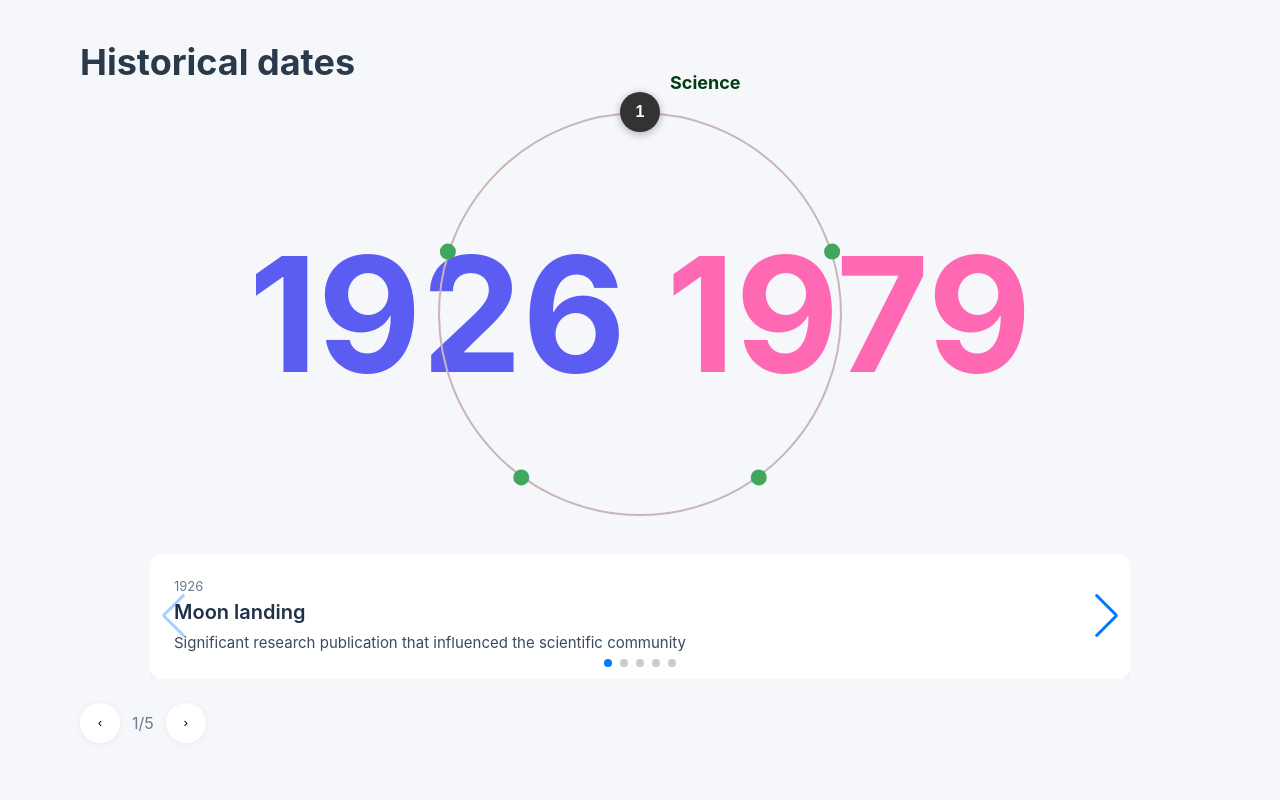
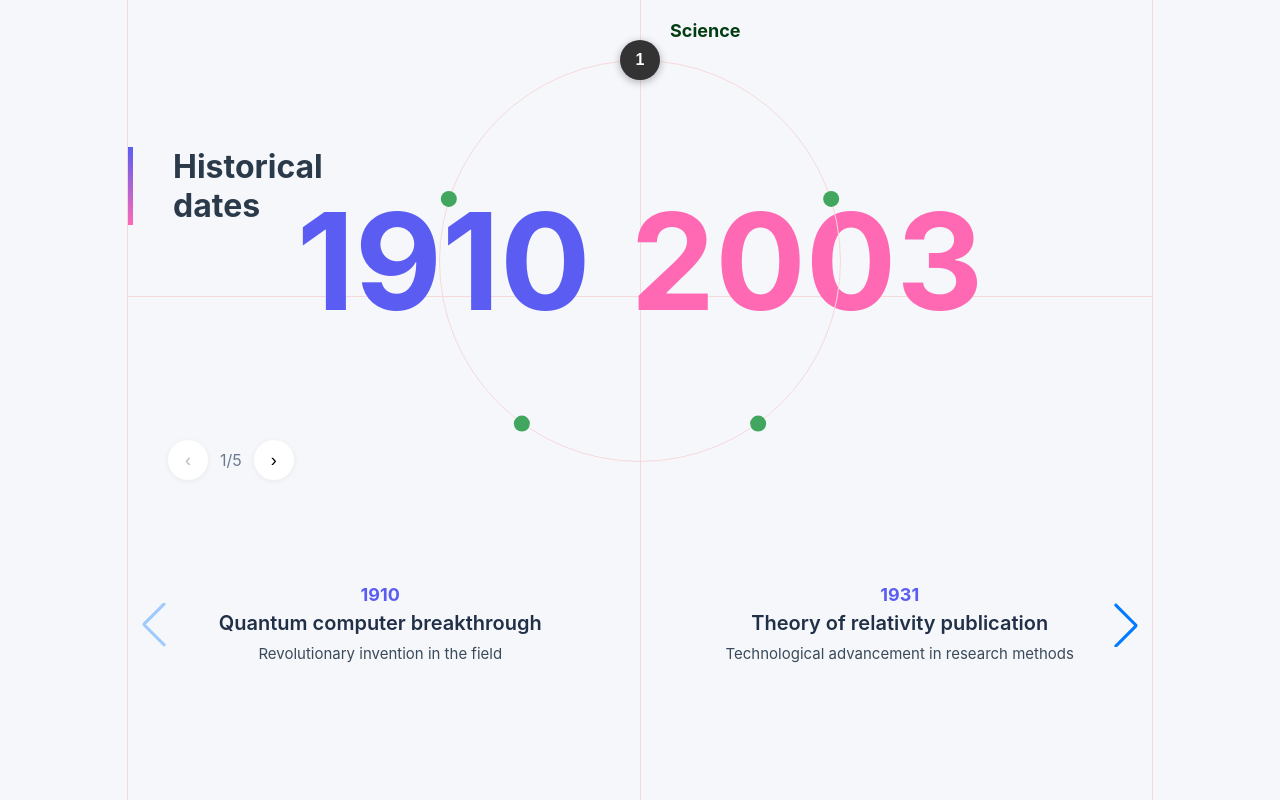
Before and after one commit to Infandel/timeline-into-past, a React app: page / in a window 1280 px wide. Built offline with nearby package versions, Linux system fonts and the light colour scheme.

Commit message:
Added historical dates layout. Added Slider animation. Added background layout for aim-like net. Made Timeline component a little bit lighter and readable.

```diff
--- a/package.json
+++ b/package.json
@@ -20,7 +20,7 @@
 		"gsap": "^3.12.0",
 		"react": "^18.2.0",
 		"react-dom": "^18.2.0",
-		"swiper": "^9.0.0",
+		"swiper": "^12.0.3",
 		"uuid": "^13.0.0"
 	},
 	"devDependencies": {
--- a/src/App.module.scss
+++ /dev/null
@@ -1,5 +0,0 @@
-.app {
-	min-height: 100vh;
-	font-family: -apple-system, BlinkMacSystemFont, 'Segoe UI', Roboto, 'Helvetica Neue', Arial;
-	color: #2b3a4a;
-}
--- a/src/App.tsx
+++ b/src/App.tsx
@@ -1,13 +1,8 @@
 import Timeline from './components/timeline/Timeline';
-import styles from './App.module.scss';
 import { generateAllCategoryTimelines } from './data/dataGenerators';
 
 const App = () => {
-	return (
-		<div className={styles.app}>
-			<Timeline intervals={generateAllCategoryTimelines()} />
-		</div>
-	);
+	return <Timeline intervals={generateAllCategoryTimelines(10)} />;
 };
 
 export default App;
--- a/src/components/eventSlider/EventSlider.module.scss
+++ b/src/components/eventSlider/EventSlider.module.scss
@@ -1,29 +1,17 @@
-.sliderWrap {
-	max-width: 980px;
-	margin: 0 auto;
-}
+.card {
+	padding: 24px 48px;
+	height: 200px;
 
-.card {
-	background: white;
-	padding: 24px;
-	border-radius: 12px;
-	box-shadow: 0 4px 18px rgba(33, 48, 71, 0.06);
-	transition: transform 0.3s ease, box-shadow 0.3s ease;
-
-	&:hover {
-		transform: translateY(-4px);
-		box-shadow: 0 6px 24px rgba(33, 48, 71, 0.1);
-	}
-}
-
-.meta {
 	display: flex;
 	flex-direction: column;
+	justify-content: center;
+	align-items: center;
 }
 
 .date {
-	font-size: 13px;
-	color: #6b7b8f;
+	font-size: 18px;
+	font-weight: bold;
+	color: var(--accent-blue);
 	margin-bottom: 6px;
 }
 
@@ -32,28 +20,13 @@
 	font-size: 20px;
 	font-weight: 600;
 	color: #213047;
+	text-wrap: nowrap;
 }
 
-.desc {
+.description {
 	margin: 0;
 	font-size: 15px;
 	line-height: 1.5;
 	color: #3a4a5a;
+	text-align: center;
 }
-
-/* Настройки Swiper */
-.swiper-button-prev,
-.swiper-button-next {
-	color: #213047;
-	&:after {
-		font-size: 22px;
-	}
-}
-
-.swiper-pagination-bullet {
-	background: #c2c6cc;
-	opacity: 1;
-	&-active {
-		background: var(--accent-blue);
-	}
-}
--- a/src/components/eventSlider/EventSlider.tsx
+++ b/src/components/eventSlider/EventSlider.tsx
@@ -1,26 +1,75 @@
-import React from 'react';
 import { Swiper, SwiperSlide } from 'swiper/react';
-import SwiperCore, { Navigation, Pagination } from 'swiper';
+import { Navigation } from 'swiper/modules';
+import styles from './EventSlider.module.scss';
+import { EventItem } from '../../data/timelineData';
+import gsap from 'gsap';
+import { useRef } from 'react';
+import { useGSAP } from '@gsap/react';
+
+// Import Swiper styles
 import 'swiper/css';
 import 'swiper/css/navigation';
-import 'swiper/css/pagination';
-import styles from './EventSlider.module.scss';
-import { EventItem } from '../../data/timelineData';
 
-SwiperCore.use([Navigation, Pagination]);
+interface IEventSlider {
+	events: EventItem[];
+}
 
-const EventSlider: React.FC<{ events: EventItem[] }> = ({ events }) => {
+const EventSlider = ({ events }: IEventSlider) => {
+	const sliderWrapRef = useRef(null);
+
+	// Fading out and in Current Slider element
+	useGSAP(
+		() => {
+			// Taking small timeline for that
+			const tl = gsap.timeline();
+
+			// Fade out previous value instantly
+			tl.to(sliderWrapRef.current, {
+				opacity: 0,
+				duration: 0,
+			})
+				// And slowly show next value after 0.3 delay
+				.to(
+					sliderWrapRef.current,
+					{
+						opacity: 1,
+						duration: 0.8,
+						ease: 'power2.in',
+					},
+					0.2
+				);
+		},
+		{ dependencies: [events] }
+	);
+
 	return (
-		<div className={styles.sliderWrap}>
-			<Swiper spaceBetween={20} slidesPerView={1} navigation pagination={{ clickable: true }}>
+		<div ref={sliderWrapRef} className={styles.sliderWrap}>
+			<Swiper
+				breakpoints={{
+					480: {
+						slidesPerView: 1,
+						spaceBetween: 15,
+					},
+					870: {
+						slidesPerView: 2,
+						spaceBetween: 15,
+					},
+					1530: {
+						slidesPerView: 3,
+						spaceBetween: 10,
+					},
+				}}
+				slidesPerView={1}
+				spaceBetween={5}
+				navigation
+				modules={[Navigation]}
+			>
 				{events.map((ev) => (
 					<SwiperSlide key={ev.id}>
 						<div className={styles.card}>
-							<div className={styles.meta}>
-								<div className={styles.date}>{ev.date}</div>
-								<h3 className={styles.title}>{ev.title}</h3>
-								<p className={styles.desc}>{ev.description}</p>
-							</div>
+							<div className={styles.date}>{ev.date}</div>
+							<h3 className={styles.title}>{ev.title}</h3>
+							<p className={styles.description}>{ev.description}</p>
 						</div>
 					</SwiperSlide>
 				))}
--- a/src/components/timeline/Timeline.module.scss
+++ b/src/components/timeline/Timeline.module.scss
@@ -1,10 +1,30 @@
 .timeline {
-	padding: 40px 80px;
+	position: relative;
+
+	width: 80%;
+	display: flex;
+	flex-direction: column;
+	justify-content: center;
+
+	background-image: linear-gradient(to bottom, var(--submissive-grey) 0%, var(--submissive-grey) 100%),
+		linear-gradient(to right, var(--submissive-grey) 0%, var(--submissive-grey) 100%);
+	background-position: 50% 0, 0 37%;
+	background-size: 1px 100%, 100% 1px;
+	background-repeat: no-repeat;
+
+	border-left: 1px solid var(--submissive-grey);
+	border-right: 1px solid var(--submissive-grey);
 }
 
-.header h2 {
-	font-size: 36px;
-	margin: 0 0 20px 0;
+.header {
+	position: absolute;
+	top: 15%;
+
+	font-size: clamp(24px, 2.5vw, 42px);
+
+	border-left: 5px solid;
+	border-image: linear-gradient(to bottom, var(--accent-blue), var(--accent-pink)) 1;
+	padding-left: var(--timeline-left-padding);
 }
 
 .centerArea {
@@ -15,9 +35,9 @@
 }
 
 .numberLarge {
-	font-size: 160px;
+	font-size: clamp(60px, 10.5vw, 160px);
+
 	font-weight: 700;
-	z-index: -1;
 	color: var(--accent-blue);
 
 	display: flex;
@@ -46,7 +66,7 @@
 	width: 400px;
 	height: 400px;
 	border-radius: 50%;
-	border: 2px solid rgb(202, 181, 181);
+	border: 1px solid var(--submissive-grey);
 	position: relative;
 }
 
@@ -115,14 +135,18 @@
 	margin-top: 30px;
 }
 
-.footerControls {
+.manualSwitch {
+	position: absolute;
+	top: 55%;
+
 	display: flex;
 	align-items: center;
 	gap: 12px;
-	margin-top: 24px;
+
+	padding-left: var(--timeline-left-padding);
 }
 
-.footerControls button {
+.manualSwitch button {
 	height: 40px;
 	width: 40px;
 	border-radius: 50%;
@@ -130,6 +154,13 @@
 	background: white;
 	box-shadow: 0 1px 6px rgba(0, 0, 0, 0.06);
 	cursor: pointer;
+	padding: 0;
+
+	font-size: 18px;
+
+	&:disabled {
+		pointer-events: none;
+	}
 }
 
 .indexInfo {
--- a/src/components/timeline/Timeline.tsx
+++ b/src/components/timeline/Timeline.tsx
@@ -5,10 +5,19 @@ import gsap from 'gsap';
 import { useGSAP } from '@gsap/react';
 import cn from 'clsx';
 import { TimelineData } from '../../data/timelineData';
+import { useCirclesDraw } from './hooks/useCirclesDraw';
+import { useFadingCategoryName } from './hooks/useFadingCategoryName';
+import { useAnimateYearsChange } from './hooks/useAnimateYearsChange';
 
-type TimelineProps = {
+interface TimelineProps {
 	intervals: TimelineData[];
-};
+}
+
+export interface IDisplayCategory {
+	current: string;
+	previous: string;
+	showPrevious: boolean;
+}
 
 const clamp = (v: number, a: number, b: number) => Math.max(a, Math.min(b, v));
 
@@ -18,128 +27,47 @@ const Timeline = ({ intervals }: TimelineProps) => {
 	const containerRef = useRef<HTMLDivElement | null>(null);
 	const circleRef = useRef<HTMLDivElement | null>(null);
 
-	// Refs related to Big Years Numbers animation changes
-	const startingYear = useRef<HTMLSpanElement | null>(null);
-	const [startYear, setStartYear] = useState(intervals[activeIndex]?.events[0]?.date);
-	const endingYear = useRef<HTMLSpanElement | null>(null);
-	const [endYear, setEndYear] = useState(intervals[activeIndex]?.events?.at(-1)?.date);
+	// Refs and consts related to Big Years Numbers animation changes
+	const startYearDate = intervals[activeIndex]?.events[0]?.date;
+	const endYearDate = intervals[activeIndex]?.events?.at(-1)?.date;
 
-	// State and refs related to Displayed Current Category
-	const [displayCategory, setDisplayCategory] = useState({
+	const startingYearRef = useRef<HTMLSpanElement | null>(null);
+	const [startYear, setStartYear] = useState(startYearDate);
+	const endingYearRef = useRef<HTMLSpanElement | null>(null);
+	const [endYear, setEndYear] = useState(endYearDate);
+
+	// State and refs related to Displayed Current Category Name
+	const [displayCategory, setDisplayCategory] = useState<IDisplayCategory>({
 		current: intervals[activeIndex].category,
 		previous: intervals[activeIndex].category,
 		showPrevious: false,
 	});
-	const currentCatRef = useRef(null);
-	const previousCatRef = useRef(null);
+	const currentCatRef = useRef<HTMLDivElement | null>(null);
+	const previousCatRef = useRef<HTMLDivElement | null>(null);
 
-	// Drawing small circles on a Big main circle on initial Draw
-	useGSAP(
-		() => {
-			if (!circleRef.current || !containerRef.current || intervals.length === 0) return;
+	useCirclesDraw({ circleRef, containerRef, intervals });
 
-			const radius = circleRef.current.offsetWidth / 2;
+	useFadingCategoryName({
+		containerRef,
+		intervals,
+		activeIndex,
+		displayCategory,
+		setDisplayCategory,
+		previousCatRef,
+		currentCatRef,
+	});
 
-			// Position images around the circle
-			intervals.forEach((_, i) => {
-				const angle = (i / intervals.length) * Math.PI * 2 - Math.PI / 2; // start top
-				const image = circleRef.current?.querySelector(`.img-${i}`);
-
-				if (image) {
-					gsap.set(image, {
-						x: Math.cos(angle) * radius,
-						y: Math.sin(angle) * radius,
-					});
-				}
-			});
-
-			// Position category name above first category circle
-			const category = containerRef.current?.querySelector(`.category-name`);
-			const categoryNext = containerRef.current?.querySelector(`.category-name-next`);
-			const catAngle = (0 / intervals.length) * Math.PI * 2 - Math.PI / 2;
-
-			gsap.set([category, categoryNext], {
-				x: Math.cos(catAngle) * radius + 30,
-				y: Math.sin(catAngle) * radius - 30,
-			});
-		},
-		{ dependencies: [intervals.length], scope: containerRef }
-	);
-
-	// Fading out and in Current category Name
-	useGSAP(
-		() => {
-			if (intervals[activeIndex].category !== displayCategory.current) {
-				// Set up the transition - show both values
-				setDisplayCategory({
-					current: intervals[activeIndex].category,
-					previous: displayCategory.current,
-					showPrevious: true,
-				});
-
-				// Animate both elements
-				const tl = gsap.timeline();
-
-				// Fade out previous value
-				tl.to(previousCatRef.current, {
-					opacity: 0,
-					duration: 0.8,
-					ease: 'power2.out',
-				})
-					// Simultaneously fade in current value
-					.to(
-						currentCatRef.current,
-						{
-							opacity: 1,
-							duration: 0.8,
-							ease: 'power2.in',
-							onComplete: () => {
-								// Hide previous value after animation
-								setDisplayCategory((prev) => ({
-									...prev,
-									showPrevious: false,
-								}));
-							},
-						},
-						0.4
-					);
-			}
-		},
-		{ dependencies: [activeIndex], scope: containerRef }
-	);
-
-	// Animating years changing in dynamic manner
-	useGSAP(
-		() => {
-			// Create an object to animate
-			const obj = { startYear: +startingYear.current!.textContent, endYear: +endingYear.current!.textContent };
-
-			// compute an end year if available from the current active interval
-			const startYear = Number(intervals[activeIndex]?.events[0]?.date);
-			const endYear = Number(intervals[activeIndex]?.events?.at(-1)?.date);
-
-			gsap.to(obj, {
-				startYear,
-				duration: 0.5,
-				onUpdate: () => {
-					// Round and render the year to the DOM (guarding against null ref)
-					startingYear.current!.textContent = Math.round(+obj.startYear).toString();
-				},
-			});
-			setStartYear(intervals[activeIndex]?.events[0]?.date);
-
-			gsap.to(obj, {
-				endYear,
-				duration: 0.5,
-				onUpdate: () => {
-					// Round and render the year to the DOM (guarding against null ref)
-					endingYear.current!.textContent = Math.round(+obj.endYear).toString();
-				},
-			});
-			setEndYear(intervals[activeIndex]?.events?.at(-1)?.date);
-		},
-		{ dependencies: [intervals.length, activeIndex], scope: containerRef }
-	);
+	useAnimateYearsChange({
+		containerRef,
+		intervals,
+		activeIndex,
+		startingYearRef,
+		endingYearRef,
+		startYearDate,
+		endYearDate,
+		setStartYear,
+		setEndYear,
+	});
 
 	const { contextSafe } = useGSAP({ dependencies: [activeIndex, intervals.length], scope: containerRef }); // we can pass in a config object as the 1st parameter to make scoping simple
 
@@ -194,15 +122,15 @@ const Timeline = ({ intervals }: TimelineProps) => {
 	});
 
 	return (
-		<div className={styles.timeline}>
-			<div className={styles.header}>
-				<h2>Historical dates</h2>
-			</div>
+		<main className={styles.timeline}>
+			<h2 className={styles.header}>
+				Historical <br /> dates
+			</h2>
 
-			<div className={styles.centerArea}>
+			<section className={styles.centerArea}>
 				<div className={styles.numberLarge}>
-					<span ref={startingYear}>{startYear}</span>
-					<span ref={endingYear}>{endYear}</span>
+					<span ref={startingYearRef}>{startYear}</span>
+					<span ref={endingYearRef}>{endYear}</span>
 				</div>
 				<div ref={containerRef} className={styles.circleContainer}>
 					<div ref={circleRef} className={cn('main-circle', styles.mainCircle)}>
@@ -231,22 +159,30 @@ const Timeline = ({ intervals }: TimelineProps) => {
 						{displayCategory.current}
 					</div>
 				</div>
-			</div>
+			</section>
 
-			<div className={styles.sliderArea}>
-				<EventSlider events={intervals[activeIndex].events} />
-			</div>
-
-			<div className={styles.footerControls}>
-				<button onClick={() => onSegmentClick(clamp(activeIndex - 1, 0, intervals.length - 1))} aria-label='previous'>
+			<div className={styles.manualSwitch}>
+				<button
+					onClick={() => onSegmentClick(clamp(activeIndex - 1, 0, intervals.length - 1))}
+					disabled={activeIndex === 0}
+					aria-label='previous'
+				>
 					‹
 				</button>
-				<div className={styles.indexInfo}>{`${activeIndex + 1}/${intervals.length}`}</div>
-				<button onClick={() => onIncreasePeriod(clamp(activeIndex + 1, 0, intervals.length - 1))} aria-label='next'>
+				<span className={styles.indexInfo}>{`${activeIndex + 1}/${intervals.length}`}</span>
+				<button
+					onClick={() => onIncreasePeriod(clamp(activeIndex + 1, 0, intervals.length - 1))}
+					disabled={activeIndex === intervals.length - 1}
+					aria-label='next'
+				>
 					›
 				</button>
 			</div>
-		</div>
+
+			<section className={styles.sliderArea}>
+				<EventSlider events={intervals[activeIndex].events} />
+			</section>
+		</main>
 	);
 };
 
--- /dev/null
+++ b/src/components/timeline/hooks/useAnimateYearsChange.ts
@@ -0,0 +1,61 @@
+import { useGSAP } from '@gsap/react';
+import { TimelineData } from '../../../data/timelineData';
+import { MutableRefObject, SetStateAction } from 'react';
+import gsap from 'gsap';
+
+interface IUseAnimateYearsChange {
+	containerRef: MutableRefObject<HTMLDivElement | null>;
+	intervals: TimelineData[];
+	activeIndex: number;
+	startingYearRef: MutableRefObject<HTMLSpanElement | null>;
+	endingYearRef: MutableRefObject<HTMLSpanElement | null>;
+	startYearDate: string;
+	endYearDate: string | undefined;
+	setStartYear: (value: SetStateAction<string>) => void;
+	setEndYear: (value: SetStateAction<string | undefined>) => void;
+}
+
+export const useAnimateYearsChange = ({
+	containerRef,
+	intervals,
+	activeIndex,
+	startingYearRef,
+	endingYearRef,
+	startYearDate,
+	endYearDate,
+	setStartYear,
+	setEndYear,
+}: IUseAnimateYearsChange) => {
+	// Animating years changing in dynamic manner
+	useGSAP(
+		() => {
+			// Create an object to animate
+			const obj = { startYear: +startingYearRef.current!.textContent, endYear: +endingYearRef.current!.textContent };
+
+			// compute an end year if available from the current active interval
+			const startYear = Number(startYearDate);
+			const endYear = Number(endYearDate);
+
+			gsap.to(obj, {
+				startYear,
+				duration: 0.5,
+				onUpdate: () => {
+					// Round and render the year to the DOM (guarding against null ref)
+					startingYearRef.current!.textContent = Math.round(+obj.startYear).toString();
+				},
+			});
+			setStartYear(startYearDate);
+
+			gsap.to(obj, {
+				endYear,
+				duration: 0.5,
+				onUpdate: () => {
+					// Round and render the year to the DOM (guarding against null ref)
+					endingYearRef.current!.textContent = Math.round(+obj.endYear).toString();
+				},
+			});
+			setEndYear(endYearDate);
+		},
+		{ dependencies: [intervals.length, activeIndex], scope: containerRef }
+	);
+};
--- /dev/null
+++ b/src/components/timeline/hooks/useCirclesDraw.ts
@@ -0,0 +1,45 @@
+import { useGSAP } from '@gsap/react';
+import { TimelineData } from '../../../data/timelineData';
+import { MutableRefObject } from 'react';
+import gsap from 'gsap';
+
+interface IUseCirlesDraw {
+	circleRef: MutableRefObject<HTMLDivElement | null>;
+	containerRef: MutableRefObject<HTMLDivElement | null>;
+	intervals: TimelineData[];
+}
+
+export const useCirclesDraw = ({ circleRef, containerRef, intervals }: IUseCirlesDraw) => {
+	// Drawing small circles on a Big main circle on initial Draw. And position Section name category above circle.
+	useGSAP(
+		() => {
+			if (!circleRef.current || !containerRef.current || intervals.length === 0) return;
+
+			const radius = circleRef.current.offsetWidth / 2;
+
+			// Position images around the circle
+			intervals.forEach((_, i) => {
+				const angle = (i / intervals.length) * Math.PI * 2 - Math.PI / 2; // start top
+				const image = circleRef.current?.querySelector(`.img-${i}`);
+
+				if (image) {
+					gsap.set(image, {
+						x: Math.cos(angle) * radius,
+						y: Math.sin(angle) * radius,
+					});
+				}
+			});
+
+			// Position category name above first category circle
+			const category = containerRef.current?.querySelector(`.category-name`);
+			const categoryNext = containerRef.current?.querySelector(`.category-name-next`);
+			const catAngle = (0 / intervals.length) * Math.PI * 2 - Math.PI / 2;
+
+			gsap.set([category, categoryNext], {
+				x: Math.cos(catAngle) * radius + 30,
+				y: Math.sin(catAngle) * radius - 30,
+			});
+		},
+		{ dependencies: [intervals.length], scope: containerRef }
+	);
+};
--- /dev/null
+++ b/src/components/timeline/hooks/useFadingCategoryName.ts
@@ -0,0 +1,67 @@
+import { useGSAP } from '@gsap/react';
+import { TimelineData } from '../../../data/timelineData';
+import { Dispatch, MutableRefObject, SetStateAction } from 'react';
+import gsap from 'gsap';
+import { IDisplayCategory } from '../Timeline';
+
+interface IUseFadingCategoryName {
+	containerRef: MutableRefObject<HTMLDivElement | null>;
+	intervals: TimelineData[];
+	activeIndex: number;
+	displayCategory: IDisplayCategory;
+	setDisplayCategory: Dispatch<SetStateAction<IDisplayCategory>>;
+	previousCatRef: MutableRefObject<HTMLDivElement | null>;
+	currentCatRef: MutableRefObject<HTMLDivElement | null>;
+}
+
+export const useFadingCategoryName = ({
+	containerRef,
+	intervals,
+	activeIndex,
+	displayCategory,
+	setDisplayCategory,
+	previousCatRef,
+	currentCatRef,
+}: IUseFadingCategoryName) => {
+	// Fading out and in Current category Name
+	useGSAP(
+		() => {
+			if (intervals[activeIndex].category !== displayCategory.current) {
+				// Set up the transition - show both values
+				setDisplayCategory({
+					current: intervals[activeIndex].category,
+					previous: displayCategory.current,
+					showPrevious: true,
+				});
+
+				// Animate both elements
+				const tl = gsap.timeline();
+
+				// Fade out previous value
+				tl.to(previousCatRef.current, {
+					opacity: 0,
+					duration: 0.8,
+					ease: 'power2.out',
+				})
+					// Simultaneously fade in current value, but with 0.4 delay (so not gonna happen any overlapping)
+					.to(
+						currentCatRef.current,
+						{
+							opacity: 1,
+							duration: 0.8,
+							ease: 'power2.in',
+							onComplete: () => {
+								// Hide previous value after animation
+								setDisplayCategory((prev) => ({
+									...prev,
+									showPrevious: false,
+								}));
+							},
+						},
+						0.4
+					);
+			}
+		},
+		{ dependencies: [activeIndex], scope: containerRef }
+	);
+};
--- a/src/react-app-env.d.ts
+++ b/src/react-app-env.d.ts
@@ -1,7 +1,7 @@
 /// <reference types="react" />
 /// <reference types="react-dom" />
 
-// Позволяет импортировать SCSS модули без ошибок типов
+// Letting you import SCSS modules without any Typescript errors
 
 declare module '*.module.scss' {
 	const classes: { [key: string]: string };
--- a/src/styles/global.scss
+++ b/src/styles/global.scss
@@ -1,6 +1,9 @@
 :root {
 	--accent-blue: #5b5df2;
 	--accent-pink: #ff69b4;
+	--submissive-grey: #f5dada;
+
+	--timeline-left-padding: 40px;
 }
 
 html,
@@ -8,8 +11,17 @@ body,
 #root {
 	height: 100%;
 	margin: 0;
+	min-width: 500px;
+}
+
+#root {
+	display: flex;
+	justify-content: center;
 }
 
 body {
 	background: #f5f7fb;
+	min-height: 100vh;
+	font-family: -apple-system, BlinkMacSystemFont, 'Segoe UI', Roboto, 'Helvetica Neue', Arial;
+	color: #2b3a4a;
 }
```
Also changed, not shown: 1 other file (tests, documents, lock files or other folders).
